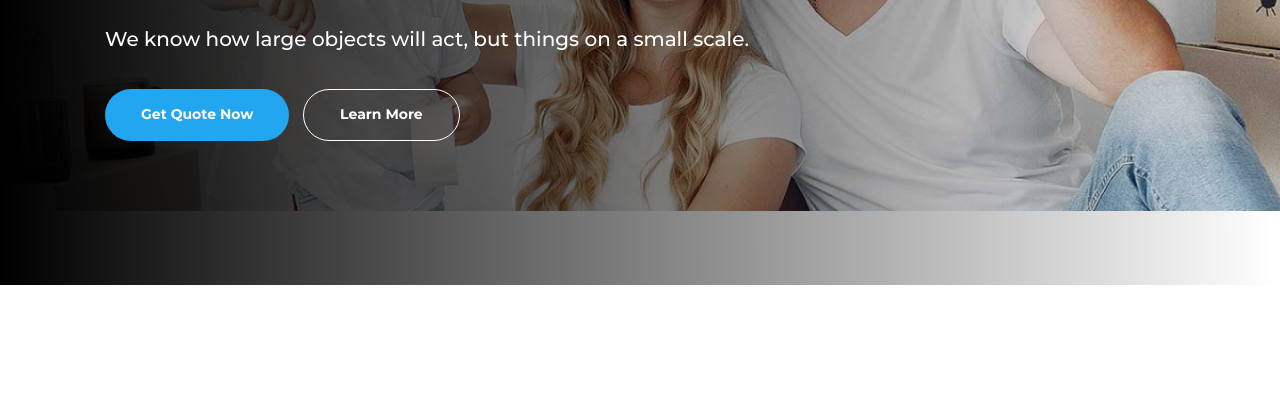
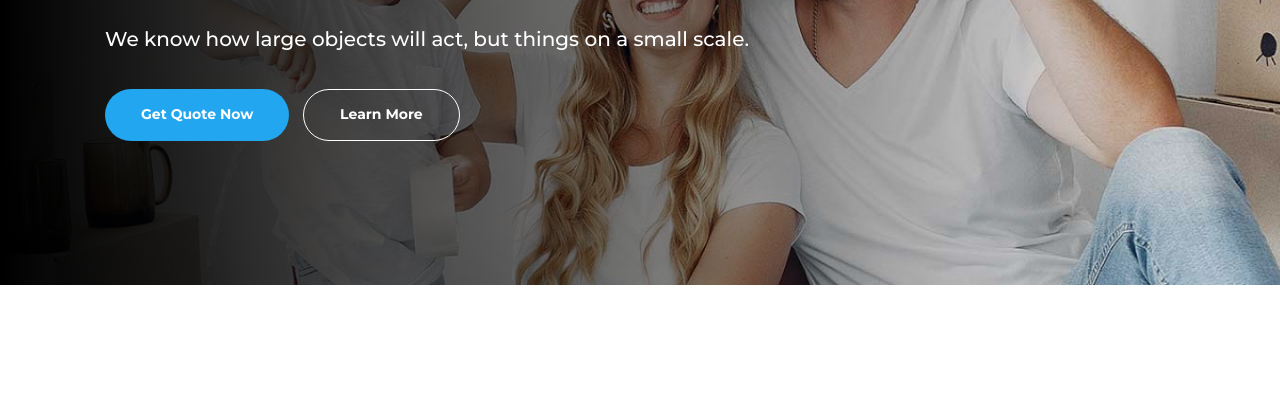
Before and after one commit to aZaqwer/FLEX006, a website: page #src/index.html in a window 1280 px wide. Shown: the part 385-800 px from the top of the page. Drawn offline with nearby package versions, Linux system fonts and the light colour scheme; files that its build step writes are made by us from their sources; files whose address does not match are found by name; a web font is replaced by a local one.

Commit message:
'update'

```diff
--- a/#src/scss/header.scss
+++ b/#src/scss/header.scss
@@ -3,8 +3,7 @@
     // .header__content
     height: 670px;
     background: linear-gradient(89.85deg, #000000 0.13%, #000000 0.14%, rgba(0, 0, 0, 0) 99.56%),
-        url("../img/br-header.jpg") 0 0 / 100% auto no-repeat;
-    margin: 0px 0px 100px 0px;
+        url("../img/br-header.jpg") 0 0 / 100% 100% no-repeat;
     @media (max-width: $md3+px) {
         background: linear-gradient(89.85deg, #000000 0.13%, #000000 0.14%, rgba(0, 0, 0, 0) 99.56%),
             url("../img/br-header.jpg") 65% / cover no-repeat;
```
